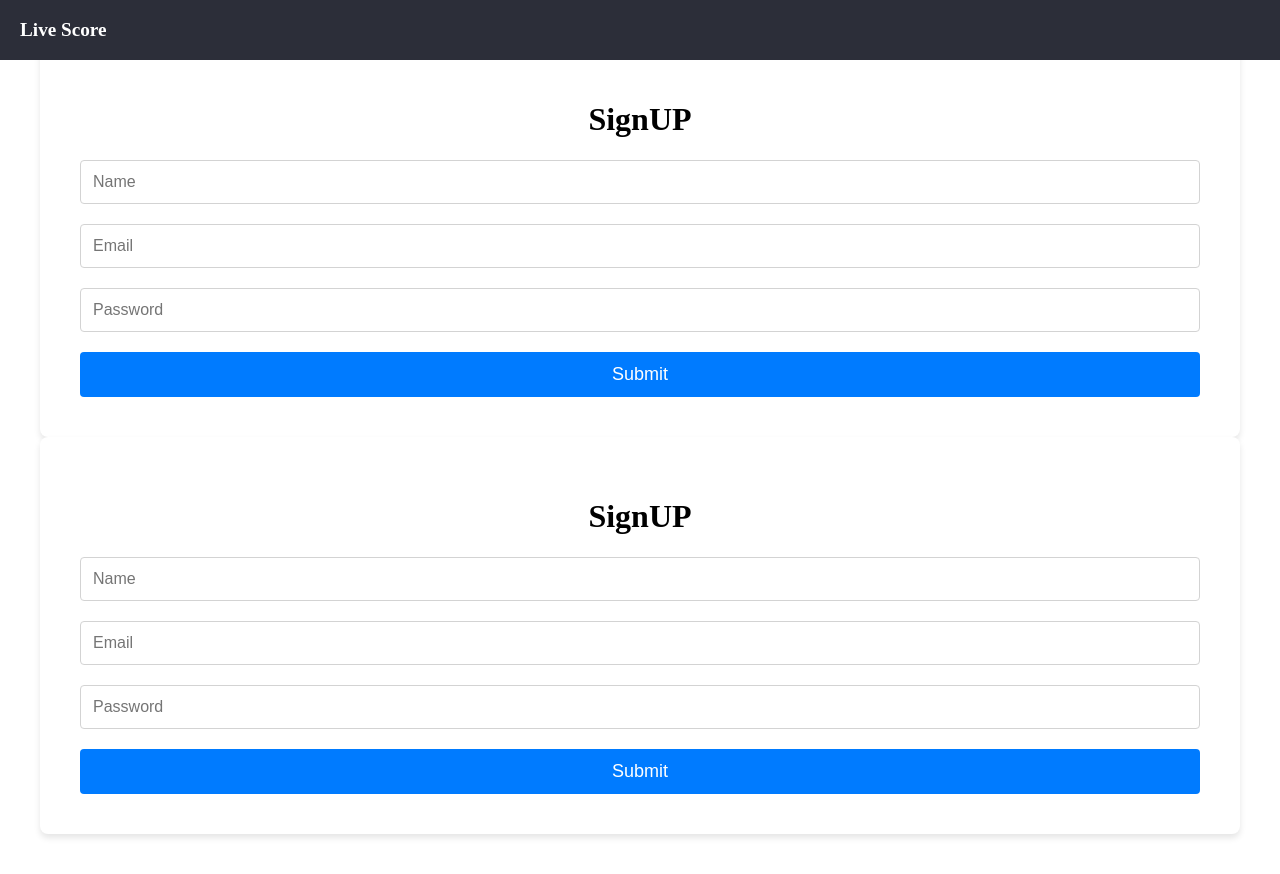
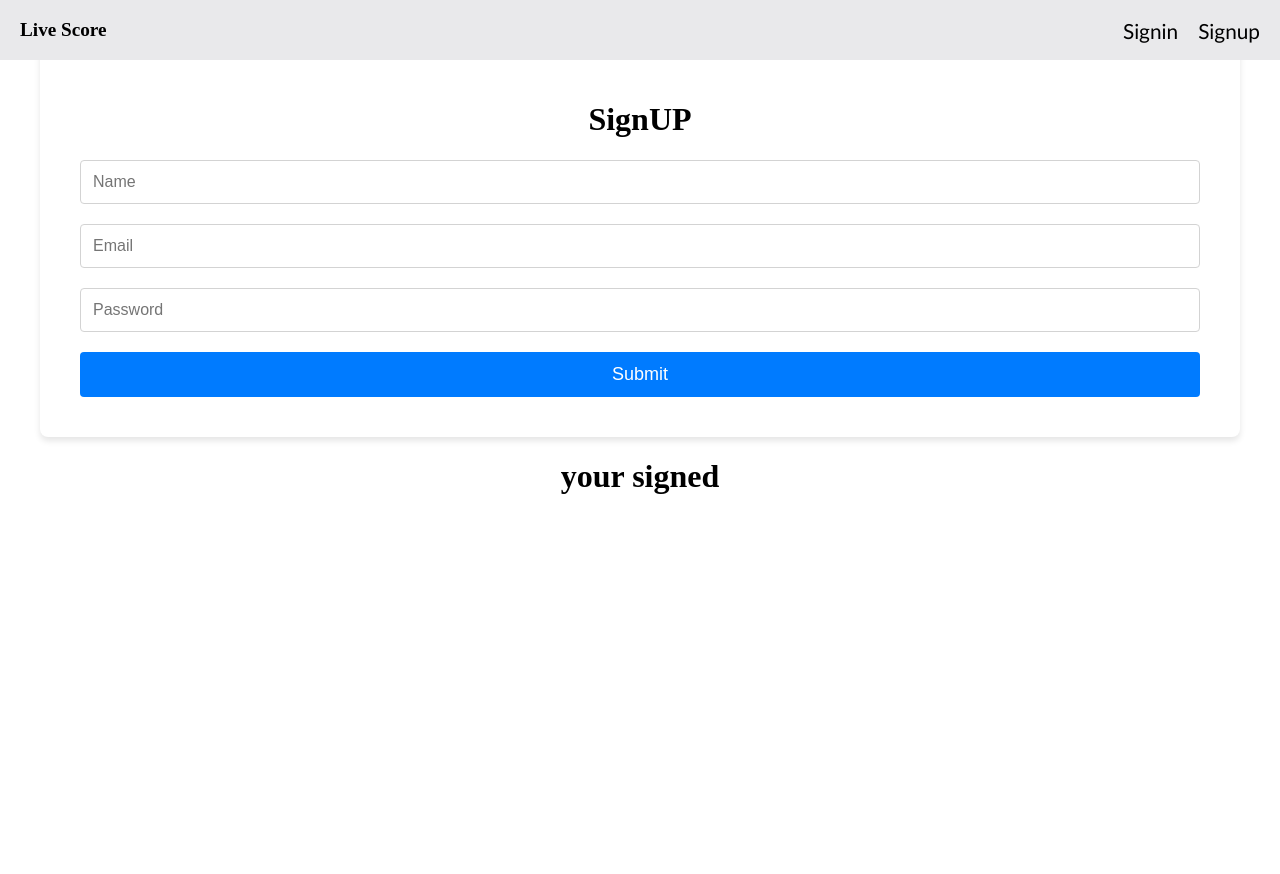
Before and after one commit to SkAkramali/cricket-live-score, a React (Vite) app in the folder frontend/: page /signup in a window 1280 px wide. After the commit the page ends 800 px from the top, so only its background shows below. Built offline with nearby package versions, Linux system fonts and the light colour scheme; no server answers.

Commit message:
style: langingpage

```diff
--- a/frontend/src/App.jsx
+++ b/frontend/src/App.jsx
@@ -5,6 +5,7 @@ import { Header } from './header';
 import { LandingPage } from './landingPage';
 import { useEffect, useState } from 'react';
 import { BrowserRouter as Router, Route, Routes } from 'react-router-dom';
+import { Dashboard } from './dashboard';
 import SignUp from './signup';
 function App() {
   const [isSignedIn, setIsSignedIn] = useState(null);
@@ -37,7 +38,7 @@ function App() {
         <Route path="/signup" element={<SignUp />} />
       </Routes>
       <Header />
-      {isSignedIn ? (<LandingPage />) : (<SignUp onLoginSuccess={() => setIsSignedIn(true)} />)}
+      {isSignedIn ? (<LandingPage />) : (<Dashboard></Dashboard>)}
     </>
   );
 }
--- a/frontend/src/css/header.css
+++ b/frontend/src/css/header.css
@@ -5,8 +5,8 @@
   top:0px;
   left: 0px;
   right: 0px;
-  background:#2C2E39 ;
-  color:white;
+  background:#e9e9eb ;
+  /* color:white; */
 }
 .logo{
   font-size: larger;
@@ -14,3 +14,23 @@
   font-weight: bold;
   margin-left: 20px;
 }
+.navContainer{
+  padding-right: 15px;
+  display:flex;
+  align-items: center;
+  justify-content: space-between;
+}
+.navigation{
+  text-decoration: none;
+  font-family:'Gill Sans', 'Gill Sans MT', Calibri, 'Trebuchet MS', sans-serif;
+  padding:5px;
+  margin-left: 10px;
+  font-size: 1.3em;
+  color: black;
+  border-radius: 10px;
+}
+
+.navigation:hover{
+  background-color: white;
+  transition: all 0.5s;
+}
--- /dev/null
+++ b/frontend/src/dashboard.jsx
@@ -0,0 +1,7 @@
+export const Dashboard = () => {
+  return(
+    <div>
+      <h1>your signed </h1>
+    </div>
+  )
+}
--- a/frontend/src/header.jsx
+++ b/frontend/src/header.jsx
@@ -1,5 +1,5 @@
 import "./css/header.css"
-
+import { NavLink } from "react-router-dom";
 // const SigninButton = () =>{
 
 // }
@@ -7,6 +7,10 @@ export const Header = () => {
     return (
         <header className="App-header">
             <p className="logo">Live Score</p>
+            <div className="navContainer">
+              <NavLink to="/signin" className="navigation">Signin</NavLink>
+              <NavLink to="/signup" className="navigation">Signup</NavLink>
+            </div>
         </header>
     );
 }
```
Also changed, not shown: frontend/src/css/signin.css (line endings or trailing spaces).
